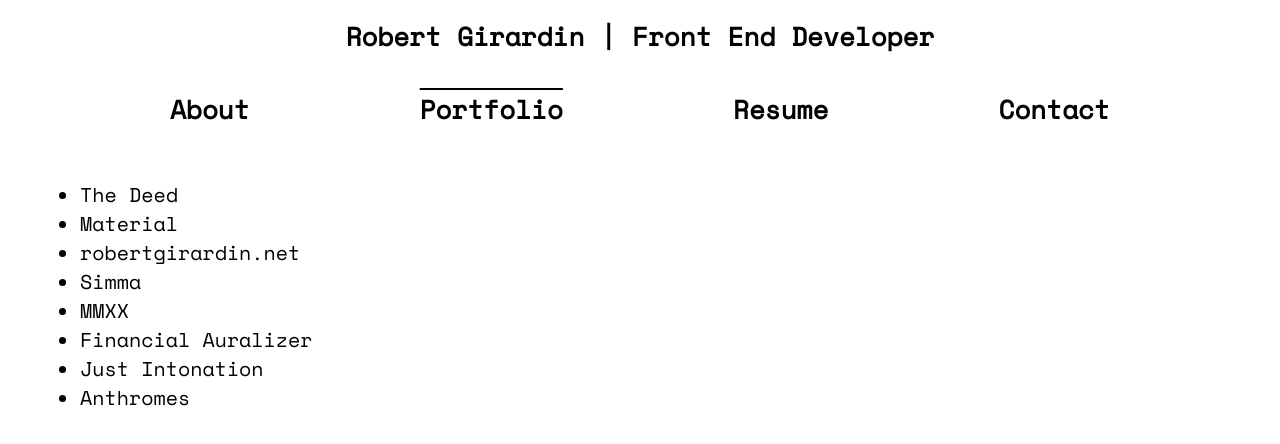
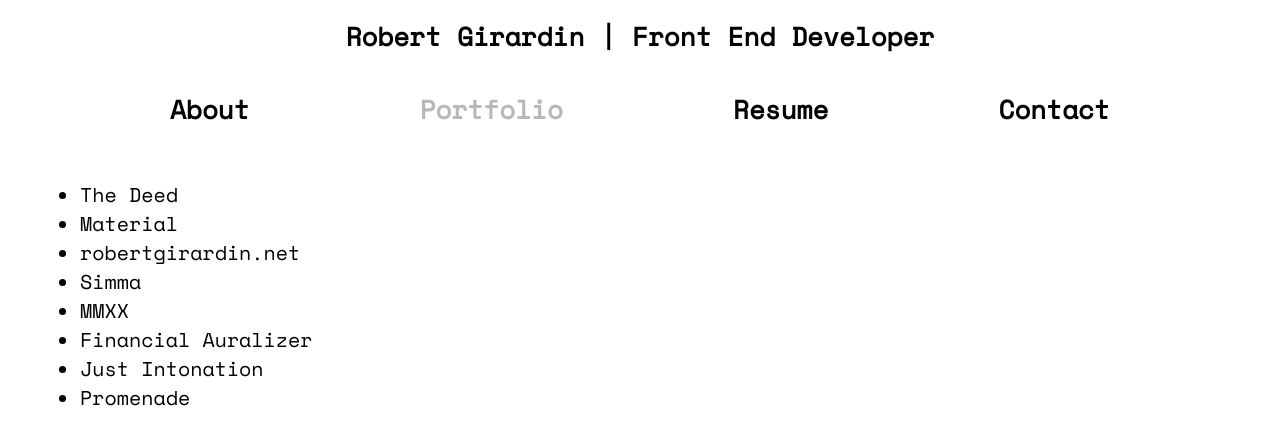
Before and after one commit to PresentMoment/PresentMoment.github.io, a React (Create React App) app: page / in a window 1280 px wide. Both pictures are taken after a click on the element "Portfolio". Shown: the top 444 px of the page. Built offline with nearby package versions, Linux system fonts and the light colour scheme.

Commit message:
refactor and fix header

```diff
--- a/package.json
+++ b/package.json
@@ -12,14 +12,11 @@
     "@testing-library/jest-dom": "^4.2.4",
     "@testing-library/react": "^9.3.2",
     "@testing-library/user-event": "^7.1.2",
-    "hookrouter": "^1.2.3",
-    "pdf-viewer-reactjs": "^2.0.1",
     "react": "^16.12.0",
     "react-dom": "^16.12.0",
-    "react-icons": "^3.8.0",
-    "react-pdf": "^4.1.0",
     "react-scripts": "3.3.0",
     "react-spinners": "^0.8.0",
+    "react-spring": "^8.0.27",
     "react-transition-group": "^4.3.0"
   },
   "scripts": {
--- a/src/Components/header.js
+++ b/src/Components/header.js
@@ -7,118 +7,54 @@ import Portfolio from "./portfolio";
 import Resume from "./resume";
 
 export default function Header() {
-  const [about, setAbout] = useState(false);
-  const [portfolio, setPortfolio] = useState(false);
-  const [contact, setContact] = useState(false);
-  const [resume, setResume] = useState(false);
-  const [mouseTarget, setTarget] = useState("");
-  const [hovered, setHovered] = useState(false);
+  const [content, setContent] = useState("");
 
-  const toggleAbout = () => setAbout(!about);
-  const togglePortfolio = () => setPortfolio(!portfolio);
-  const toggleContact = () => setContact(!contact);
-  const toggleResume = () => setResume(!resume);
+  const links = ["About", "Portfolio", "Resume", "Contact"];
 
-  const underline = hovered ? { textDecoration: "underline" } : null;
+  function renderSwitch(param) {
+    switch (param) {
+      case "About":
+        return <About />;
+      case "Portfolio":
+        return <Portfolio />;
+      case "Resume":
+        return <Resume />;
+      case "Contact":
+        return <Contact />;
+      default:
+        return null;
+    }
+  }
 
   return (
     <>
       <div className="header">
         <h1>Robert Girardin | Front End Developer</h1>
         <div className="links">
+          {links.map((item) => (
             <div
-            style={mouseTarget === "about" && !about ? underline : null}
-            onMouseEnter={e => {
-              setTarget(e.currentTarget.id);
-              setHovered(true);
+              className="linkItem"
+              onClick={() => {
+                setContent(item);
               }}
-            onMouseLeave={() => {
-              setTarget("");
-              setHovered(false);
+              style={{
+                textDecorationColor:
+                  content === item ? "rgb(184, 184, 184)" : null,
               }}
-            onClick={() => {
-              toggleAbout();
-              setContact(false);
-              setPortfolio(false);
-              setResume(false);
+            >
+              <h1
+                style={{
+                  color: content === item ? "rgb(184, 184, 184)" : null,
                 }}
-            className={about ? "overline" : undefined}
-            id="about"
               >
-            <h1>About</h1>
+                {item}
+              </h1>
             </div>
-          <div
-            style={mouseTarget === "portfolio" && !portfolio ? underline : null}
-            onMouseEnter={e => {
-              setTarget(e.currentTarget.id);
-              setHovered(true);
-            }}
-            onMouseLeave={() => {
-              setTarget("");
-              setHovered(false);
-            }}
-            onClick={() => {
-              togglePortfolio();
-              setContact(false);
-              setAbout(false);
-              setResume(false);
-            }}
-            className={portfolio ? "overline" : undefined}
-            id="portfolio"
-          >
-            <h1>Portfolio</h1>
-          </div>
-          <div
-            style={mouseTarget === "resume" && !resume ? underline : null}
-            onMouseEnter={e => {
-              setTarget(e.currentTarget.id);
-              setHovered(true);
-            }}
-            onMouseLeave={() => {
-              setTarget("");
-              setHovered(false);
-            }}
-            onClick={() => {
-              toggleResume();
-              setContact(false);
-              setAbout(false);
-              setPortfolio(false);
-            }}
-            className={resume ? "overline" : undefined}
-            id="resume"
-          >
-            <h1>Resume</h1>
-          </div>
-          <div
-            style={mouseTarget === "contact" && !contact ? underline : null}
-            onMouseEnter={e => {
-              setTarget(e.currentTarget.id);
-              setHovered(true);
-            }}
-            onMouseLeave={() => {
-              setTarget("");
-              setHovered(false);
-            }}
-            onClick={() => {
-              toggleContact();
-              setAbout(false);
-              setPortfolio(false);
-              setResume(false);
-            }}
-            className={contact ? "overline" : undefined}
-            id="contact"
-          >
-            <h1>Contact</h1>
-          </div>
+          ))}
         </div>
       </div>
       <div className="spacer" />
-      <div className="container">
-        {contact && <Contact />}
-        {about && <About />}
-        {portfolio && <Portfolio />}
-        {resume && <Resume />}
-      </div>
+      <div className="container">{renderSwitch(content)}</div>
     </>
   );
 }
--- a/src/Components/portfolio.js
+++ b/src/Components/portfolio.js
@@ -10,11 +10,12 @@ import { faExternalLinkAlt } from "@fortawesome/free-solid-svg-icons";
 library.add(fab, faExternalLinkAlt);
 
 export default function Portfolio() {
-  const [image, setImage] = useState();
+  const [image, setImage] = useState("");
   const [description, setDescription] = useState("");
   const [link, setLink] = useState("");
   const [gitLink, setGitLink] = useState("");
   const [imgLoaded, setLoading] = useState(true);
+  const [currentProject, setCurrentProject] = useState("");
 
   return (
     <div className="portfolio">
@@ -22,12 +23,17 @@ export default function Portfolio() {
         <ul>
           {Object.values(portfolioItems).map((item, i) => (
             <li
+              id={item.name}
+              className={
+                currentProject === item.name ? "visitingLink" : "portfolioLink"
+              }
               key={i}
               onClick={() => {
                 setDescription(item.description);
                 setLink(item.link);
                 setGitLink(item.gitLink);
                 setImage(item.image);
+                setCurrentProject(item.name);
               }}
             >
               {item.name}
--- a/src/Components/portfolioItems.js
+++ b/src/Components/portfolioItems.js
@@ -4,7 +4,7 @@ import material from "../images/material.png";
 import simma from "../images/simma.png";
 import deed from "../images/deed.png";
 import finn from "../images/finn.png";
-import anthromes from "../images/anthromes.png";
+import promenade from "../images/promenade.png";
 import mmxx from "../images/mmxx.png";
 
 const portfolioItems = {
@@ -63,12 +63,10 @@ const portfolioItems = {
     image: just,
   },
   Anthromes: {
-    name: "Anthromes",
-    description:
-      "Admin and contributor for experimental, JavaScript based imaging platform.",
-    link: "",
-    gitLink: "https://github.com/Anthromes",
-    image: anthromes,
+    name: "Promenade",
+    description: "Promotional site for record on Hundebiss Records",
+    link: "https://presentmoment.github.io/promenade/",
+    image: promenade,
   },
 };
 
--- a/src/index.css
+++ b/src/index.css
@@ -32,8 +32,8 @@ body {
   cursor: pointer;
 }
 
-.overline {
-  text-decoration: overline;
+.linkItem:hover {
+  text-decoration: underline;
 }
 
 .contact {
@@ -79,6 +79,15 @@ body {
   }
 }
 
+.portfolioLink:hover {
+  text-decoration: underline;
+}
+.visitingLink {
+  color: rgb(184, 184, 184);
+  text-decoration: underline;
+  text-decoration-color: rgb(184, 184, 184);
+}
+
 .portfolioImages {
   display: flex;
   flex: 3 1 282px;
@@ -109,8 +118,6 @@ body {
 
 .portfolioIcon {
   display: flex;
-  margin-top: 2em;
-  margin-right: 1em;
   justify-content: space-between;
 }
 
```
Also changed, not shown: 25 other files (tests, documents, lock files or other folders). Lines whose indentation alone changed are shown as unchanged.
